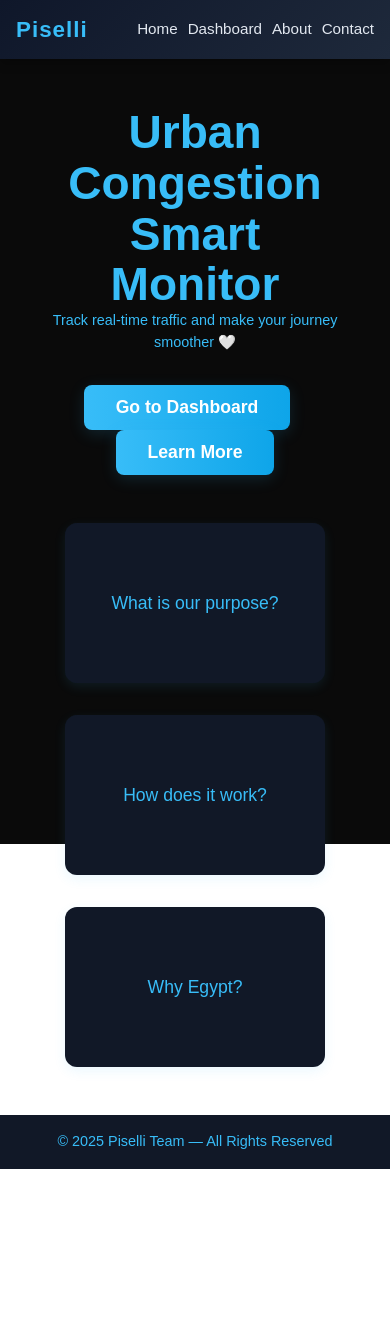
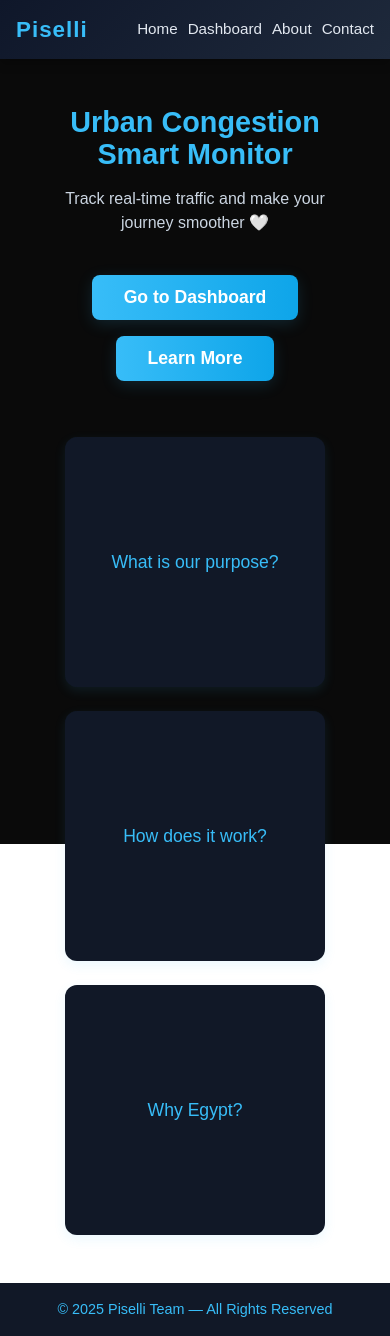
Before and after one commit to yass0k/urban-congestion, a React (Vite) app: page / in a window 390 px wide. Before the commit the page ends 1169 px from the top, so only its background shows below. Built offline with nearby package versions, Linux system fonts and the light colour scheme.

Commit message:
Trigger redeploy

```diff
--- /dev/null
+++ b/src/pages/Home.css
@@ -0,0 +1,63 @@
+.page {
+  text-align: center;
+  padding: 3rem 2rem;
+  color: #e2e8f0;
+}
+
+.page h1 {
+  font-size: 2.5rem;
+  color: #38bdf8;
+  margin-bottom: 1rem;
+}
+
+.page p {
+  font-size: 1.1rem;
+  color: #cbd5e1;
+  margin-bottom: 2rem;
+}
+
+/* Buttons */
+.page .cta-btn {
+  margin: 0.5rem;
+}
+
+/* Cards layout */
+.cards-container {
+  margin-top: 3rem;
+  display: flex;
+  justify-content: center;
+  align-items: stretch;
+  gap: 2rem;
+  flex-wrap: wrap;
+}
+
+/* Each FlipCard wrapper */
+.cards-container > * {
+  flex: 1 1 250px; /* responsive auto width, min 250px */
+  max-width: 300px;
+}
+
+/* 📱 RESPONSIVENESS */
+@media (max-width: 768px) {
+  .page {
+    padding: 2rem 1rem;
+  }
+
+  .page h1 {
+    font-size: 1.8rem;
+  }
+
+  .page p {
+    font-size: 1rem;
+  }
+
+  .cards-container {
+    flex-direction: column;
+    align-items: center;
+    gap: 1.5rem;
+  }
+
+  .cards-container > * {
+    max-width: 90%;
+  }
+}
--- a/src/pages/Home.jsx
+++ b/src/pages/Home.jsx
@@ -1,5 +1,6 @@
 import { useNavigate } from "react-router-dom";
 import FlipCard from "../components/FlipCard";
+import "./Home.css";
 
 function Home() {
   const navigate = useNavigate();
@@ -7,48 +8,33 @@ function Home() {
   return (
     <div className="page">
       <h1>Urban Congestion Smart Monitor</h1>
-      <p>Track real-time traffic and make your journey smoother 🤍 </p>
-      <div style={{ marginTop: "2rem" }}>
-        <button
-          className="cta-btn"
-          style={{ marginRight: "1rem" }}
-          onClick={() => navigate("/dashboard")}
-        >
+      <p>Track real-time traffic and make your journey smoother 🤍</p>
+
+      <div>
+        <button className="cta-btn" onClick={() => navigate("/dashboard")}>
           Go to Dashboard
         </button>
-        <button
-          className="cta-btn"
-          onClick={() => navigate("/about")}
-        >
+        <button className="cta-btn" onClick={() => navigate("/about")}>
           Learn More
         </button>
       </div>
-          <div
-      style={{
-        marginTop: "3rem",
-        display: "flex",
-        justifyContent: "center",
-        gap: "2rem",
-        flexWrap: "wrap",
-      }}
-    >
+
+      <div className="cards-container">
         <FlipCard
           title="What is our purpose?"
           content="To alleviate urban congestion through real-time monitoring and smart solutions."
         />
-
         <FlipCard
           title="How does it work?"
           content="Sensors collect live traffic data that’s visualized on our dashboard map."
         />
-
         <FlipCard
           title="Why Egypt?"
           content="The project is built in Egypt to address local traffic challenges and improve daily commutes."
         />
       </div>
     </div>
-  )
+  );
 }
 
-export default Home
+export default Home;
```
Lines whose indentation alone changed are shown as unchanged.
